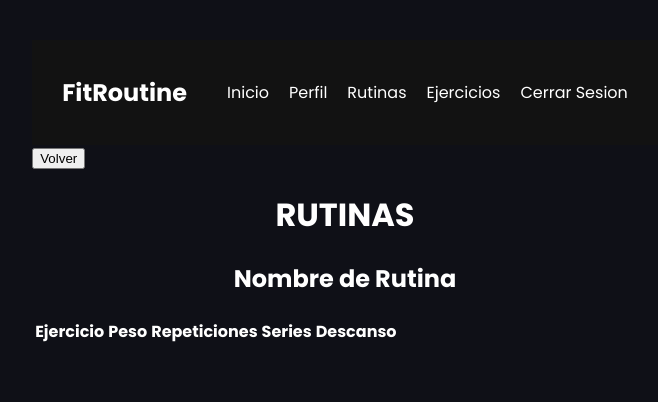
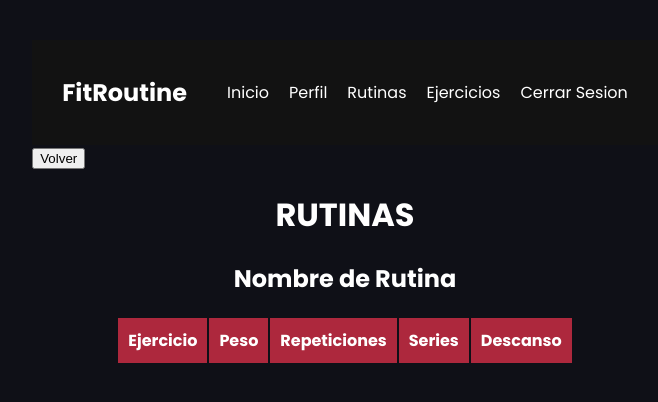
Before and after one commit to rbncode/Avance-FitRoutine, a Vue app: page /ver-rutina/r1 in a window 1280 px wide. Shown: the top 402 px of the page, without its empty margins (295-953 px from the left). Built offline with nearby package versions, Linux system fonts and the light colour scheme; data requests are answered from the project's data file.

Commit message:
style: actualiza estilo
Se actualiza estilo VerRutina

```diff
--- a/src/views/rutina/VerRutina.vue
+++ b/src/views/rutina/VerRutina.vue
@@ -62,3 +62,33 @@ export default {
     </div>
   </main>
 </template>
+<style scoped>
+.info-rutina {
+  display: flex;
+  align-items: center;
+  justify-content: center;
+}
+
+.info-rutina table {
+  border-radius: 10px;
+  width: 50%;
+  margin: 0 auto;
+  height: 20%;
+}
+
+.info-rutina th {
+  background-color: #ad283d;
+  color: white;
+  padding: 10px;
+  text-align: left;
+  border: none;
+}
+
+.info-rutina td {
+  padding: 10px;
+  background-color: white;
+  border: none;
+  color: #000;
+  text-align: left;
+}
+</style>
```
